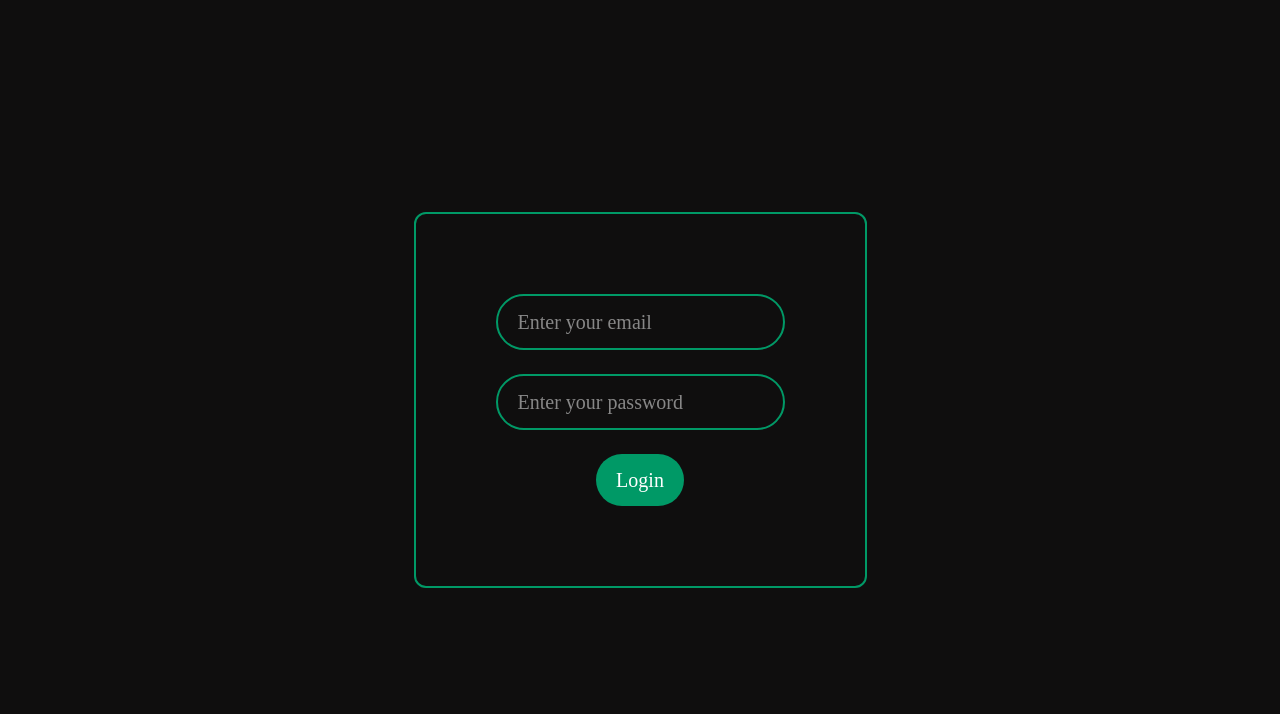
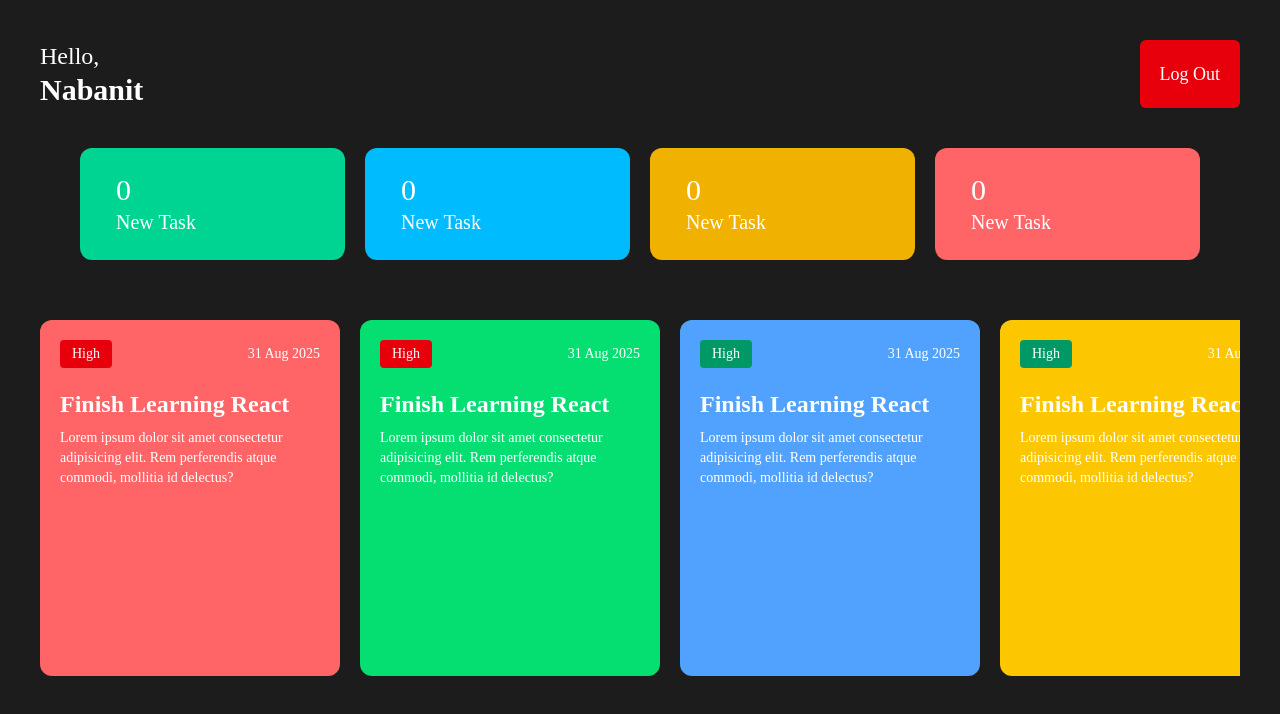
Before and after one commit to Nabanit31/EMS, a React (Vite) app: page / in a window 1280 px wide. Shown: the top 714 px of the page. Built offline with nearby package versions, Linux system fonts and the light colour scheme.

Commit message:
Creating the admin page

```diff
--- a/src/App.jsx
+++ b/src/App.jsx
@@ -1,10 +1,12 @@
 
 import Login from './Components/Auth/Login'
+import EmployeeDashboard from './Components/Dashboard/EmployeeDashboard'
 
 const App = () => {
   return (
     <>
-     <Login/>
+     {/* <Login/> */}
+    <EmployeeDashboard/>
 
     </>
   )
--- a/src/Components/Dashboard/EmployeeDashboard.jsx
+++ b/src/Components/Dashboard/EmployeeDashboard.jsx
@@ -1,8 +1,15 @@
 import React from 'react'
+import Header from '../others/Header'
+import TaskListNumber from '../others/TaskListNumber'
+import TaskList from '../TaskList/TaskList'
 
 const EmployeeDashboard = () => {
   return (
-    <div>EmployeeDashboard</div>
+    <div className='p-10 bg-[#1C1C1C] h-screen'>
+      <Header/>
+      <TaskListNumber/>
+      <TaskList/>
+    </div>
   )
 }
 
--- /dev/null
+++ b/src/Components/TaskList/TaskList.jsx
@@ -0,0 +1,64 @@
+import React from 'react'
+
+const TaskList = () => {
+  return (
+    <div id="tasklist" className='h-[55%] overflow-x-auto flex items-center justify-start gap-5 flex-nowrap w-full py-5  mt-10'>
+        <div className="flex-shrink-0 h-full w-[300px] p-5 bg-red-400 rounded-xl">
+             <div className='flex justify-between items-center'>
+        <h3 className='bg-red-600 text-sm px-3 py-1 rounded'>
+            High
+        </h3>
+        <h4 className='text-sm'>31 Aug 2025</h4>
+       </div>
+       <h2 className='mt-5 text-2xl font-semibold'>Finish Learning React</h2>
+       <p className='text-sm mt-2'>
+        Lorem ipsum dolor sit amet consectetur adipisicing elit. Rem perferendis
+        atque commodi, mollitia id delectus?
+       </p>
+        </div>
+         <div className="flex-shrink-0 h-full w-[300px] p-5 bg-green-400 rounded-xl">
+             <div className='flex justify-between items-center'>
+        <h3 className='bg-red-600 text-sm px-3 py-1 rounded'>
+            High
+        </h3>
+        <h4 className='text-sm'>31 Aug 2025</h4>
+       </div>
+       <h2 className='mt-5 text-2xl font-semibold'>Finish Learning React</h2>
+       <p className='text-sm mt-2'>
+        Lorem ipsum dolor sit amet consectetur adipisicing elit. Rem perferendis
+        atque commodi, mollitia id delectus?
+       </p>
+        </div>
+         <div className="flex-shrink-0 h-full w-[300px] p-5 bg-blue-400 rounded-xl">
+             <div className='flex justify-between items-center'>
+        <h3 className='bg-emerald-600 text-sm px-3 py-1 rounded'>
+            High
+        </h3>
+        <h4 className='text-sm'>31 Aug 2025</h4>
+       </div>
+       <h2 className='mt-5 text-2xl font-semibold'>Finish Learning React</h2>
+       <p className='text-sm mt-2'>
+        Lorem ipsum dolor sit amet consectetur adipisicing elit. Rem perferendis
+        atque commodi, mollitia id delectus?
+       </p>
+        </div>
+         <div className="flex-shrink-0 h-full w-[300px] p-5 bg-yellow-400 rounded-xl">
+             <div className='flex justify-between items-center'>
+        <h3 className='bg-emerald-600 text-sm px-3 py-1 rounded'>
+            High
+        </h3>
+        <h4 className='text-sm'>31 Aug 2025</h4>
+       </div>
+       <h2 className='mt-5 text-2xl font-semibold'>Finish Learning React</h2>
+       <p className='text-sm mt-2'>
+        Lorem ipsum dolor sit amet consectetur adipisicing elit. Rem perferendis
+        atque commodi, mollitia id delectus?
+       </p>
+        </div>
+
+
+    </div>
+  )
+}
+
+export default TaskList
--- /dev/null
+++ b/src/Components/others/Header.jsx
@@ -0,0 +1,16 @@
+import React from 'react'
+
+const Header = () => {
+  return (
+  <>
+  <div className="flex item-end justify-between">
+    <h1 className='text-2xl font-medium'>Hello,
+    <br /><span className='text-3xl font-semibold'>Nabanit</span> </h1>
+    <button className='bg-red-600 text-lg font-medium text-white px-5 py-2 rounded-md'>Log Out</button>
+  </div>
+
+  </>
+  )
+}
+
+export default Header
--- /dev/null
+++ b/src/Components/others/TaskListNumber.jsx
@@ -0,0 +1,26 @@
+import React from 'react'
+
+const TaskListNumber = () => {
+  return (
+    <div className='flex m-10 justify-between gap-5 screen'>
+        <div className="rounded-xl w-[45%] py-6 px-9 bg-emerald-400">
+            <h2 className='text-3xl forn-semibold'>0</h2>
+            <h3 className='text-xl font-medium'>New Task</h3>
+    </div>
+     <div className="rounded-xl w-[45%] py-6 px-9 bg-sky-400">
+            <h2 className='text-3xl forn-semibold'>0</h2>
+            <h3 className='text-xl font-medium'>New Task</h3>
+    </div>
+     <div className="rounded-xl w-[45%] py-6 px-9 bg-yellow-500">
+            <h2 className='text-3xl forn-semibold'>0</h2>
+            <h3 className='text-xl font-medium'>New Task</h3>
+    </div>
+     <div className="rounded-xl w-[45%] py-6 px-9 bg-red-400">
+            <h2 className='text-3xl forn-semibold'>0</h2>
+            <h3 className='text-xl font-medium'>New Task</h3>
+    </div>
+    </div>
+  )
+}
+
+export default TaskListNumber
--- a/src/index.css
+++ b/src/index.css
@@ -13,3 +13,6 @@
   height: 100%;
   width: 100%;
 }
+#tasklist::-webkit-scrollbar{
+  display:none;
+}
```
